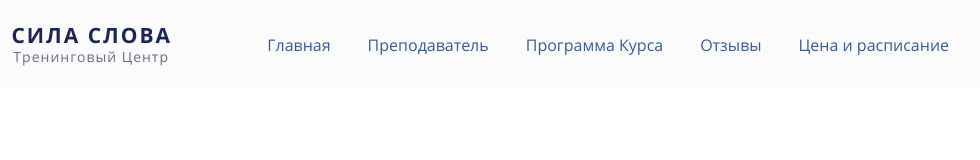
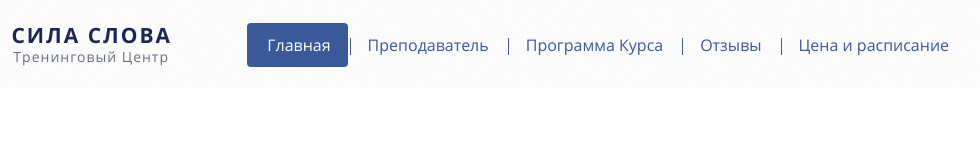
Before and after one commit to andyivanukh/Sila-Slova, a plain HTML site: page index.html in a window 1280 px wide. Shown: the full height of the page, 186-1166 px from the left. Drawn offline with Linux system fonts and the light colour scheme.

Commit message:
navigation ready 100%

```diff
--- a/sass/main.sass
+++ b/sass/main.sass
@@ -85,6 +85,7 @@ a:focus
 	letter-spacing: 1px
 
 .menu__item
+	position: relative
 	display: inline-block
 
 .navigation
@@ -97,15 +98,18 @@ a:focus
 	line-height: 37px
 	border-radius: 4px
 
-
-.menu__sitem::before
+.menu__item::before
+	position: absolute
+	top: 11px
+	right: 5px
+	left: 2px
 	content: ''
 	display: inline-block
 	height: 17px
 	width: 1px
 	background-color: $mainColor
 
-
-.menu__item a:hover
+.menu__item a:hover,
+.menu__item_active a
 	color: #fff
 	background-color: $mainColor
```
Also changed, not shown: css/main.css.
